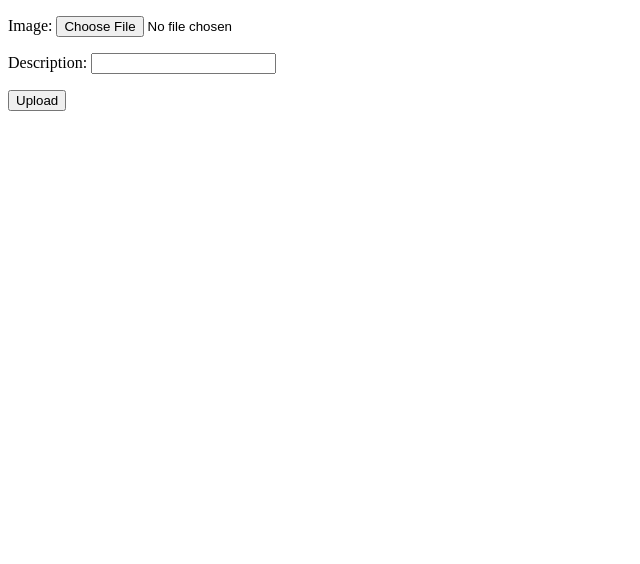
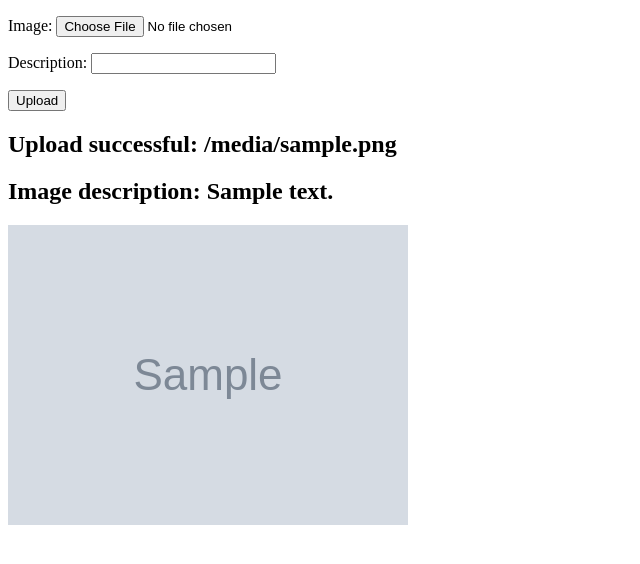
Before and after one commit to uddin-rajaul/Job-Post, a Django app: template uploadapp/templates/uploadapp/add_image.html in a window 1280 px wide. Shown: the top 564 px of the page, without its empty margins (0-640 px from the left). Run offline with Django 4.2, Linux system fonts and the light colour scheme; the template is opened without the code that fills it: values that come from a table or form of the project are taken from there, most other values are stand-ins (such as "Sample title", 1, 10 or a date in 2020); grey boxes marked "Sample" are stand-in pictures.

Commit message:
saving and rendering image

```diff
--- a/django_project/settings.py
+++ b/django_project/settings.py
@@ -121,6 +121,7 @@ USE_TZ = True
 STATIC_URL = 'static/'
 
 MEDIA_ROOT = BASE_DIR / 'uploads/'
+MEDIA_URL = '/media/'
 
 # Default primary key field type
 # https://docs.djangoproject.com/en/4.1/ref/settings/#default-auto-field
--- a/django_project/urls.py
+++ b/django_project/urls.py
@@ -15,11 +15,12 @@ Including another URLconf
 """
 from django.contrib import admin
 from django.urls import include, path
-
+from django.conf.urls.static import static
+from django.conf import settings
 
 urlpatterns = [
     path('admin/', admin.site.urls),
     path('', include('app.urls')),
     path('', include('subscribe.urls')),
     path('uploads/', include('uploadapp.urls')),
-]
+] + static(settings.MEDIA_URL, document_root = settings.MEDIA_ROOT)
--- a/uploadapp/templates/uploadapp/add_image.html
+++ b/uploadapp/templates/uploadapp/add_image.html
@@ -12,5 +12,10 @@
         {{form.as_p}}
         <button type='submit'>Upload</button>
     </form>
+    {% if saved_object %}
+        <h2>Upload successful: {{saved_object.image.url}}</h2>
+        <h2>Image description: {{saved_object.description}}</h2>
+        <img src="{{saved_object.image.url}}" alt="image" style="max-height: 500px">
+    {% endif %}
 </body>
 </html>
--- a/uploadapp/views.py
+++ b/uploadapp/views.py
@@ -8,6 +8,9 @@ def upload_image(request):
         form = UploadForm(request.POST, request.FILES)
         if form.is_valid:
             form.save()
+            saved_object=form.instance
+            return render(request, 'uploadapp/add_image.html', {'form':form, 'saved_object':saved_object})
+
     else:
         form = UploadForm()
     return render(request, 'uploadapp/add_image.html', {'form':form})
```
Also changed, not shown: db.sqlite3.
